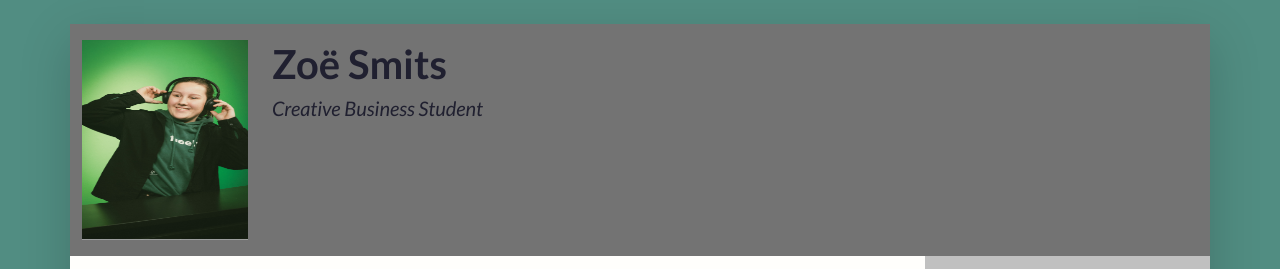
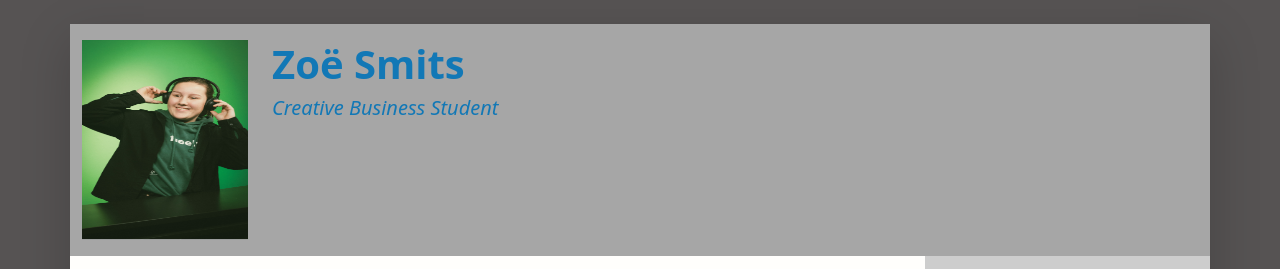
Before and after one commit to ZoeSmits/PRJ4---CV, a plain HTML site: page index.html in a window 1280 px wide. Shown: the top 269 px of the page. Drawn offline with nearby package versions, Linux system fonts and the light colour scheme.

Commit message:
Update styles.css
iets

```diff
--- a/css/styles.css
+++ b/css/styles.css
@@ -6,15 +6,15 @@
 /* Styles for the body */
 
 body {
-	font-family: Lato, "Open Sans", Roboto, "Segoe UI", "Helvetica Neue", Helvetica, Arial, sans-serif;
-	color: #202030;
-	background-color: #518D82;
+	font-family: Lato, "Open Sans", Roboto, "Segoe UI", "Helvetica Neue", Helvetica, Baskerville, "Palatino Linotype", Palatino, "Century Schoolbook L", "Times New Roman", "serif"sans-serif;
+	color: #1278B6;
+	background-color: #565353;
 }
 
 /* Styles for custom classes in the document. (There are more, try to find them out!) */
 
 .resume-header {
-    background-color: #737373;
+    background-color: #A6A6A6;
 }
 
 .resume-main {
@@ -22,7 +22,7 @@ body {
 }
 
 .resume-aside {
-	background-color: #C0C0C0;
+	background-color: #CDCDCD;
 }
 
 /* Styles for lists in the document */
```
